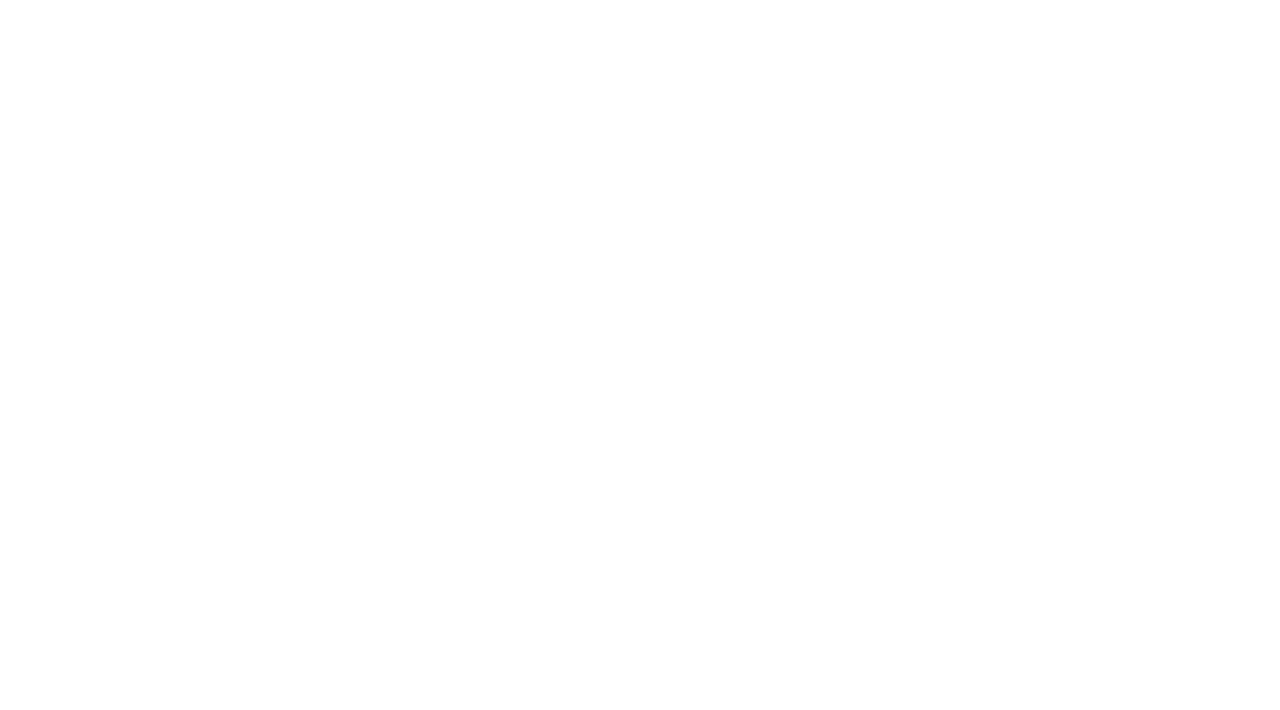
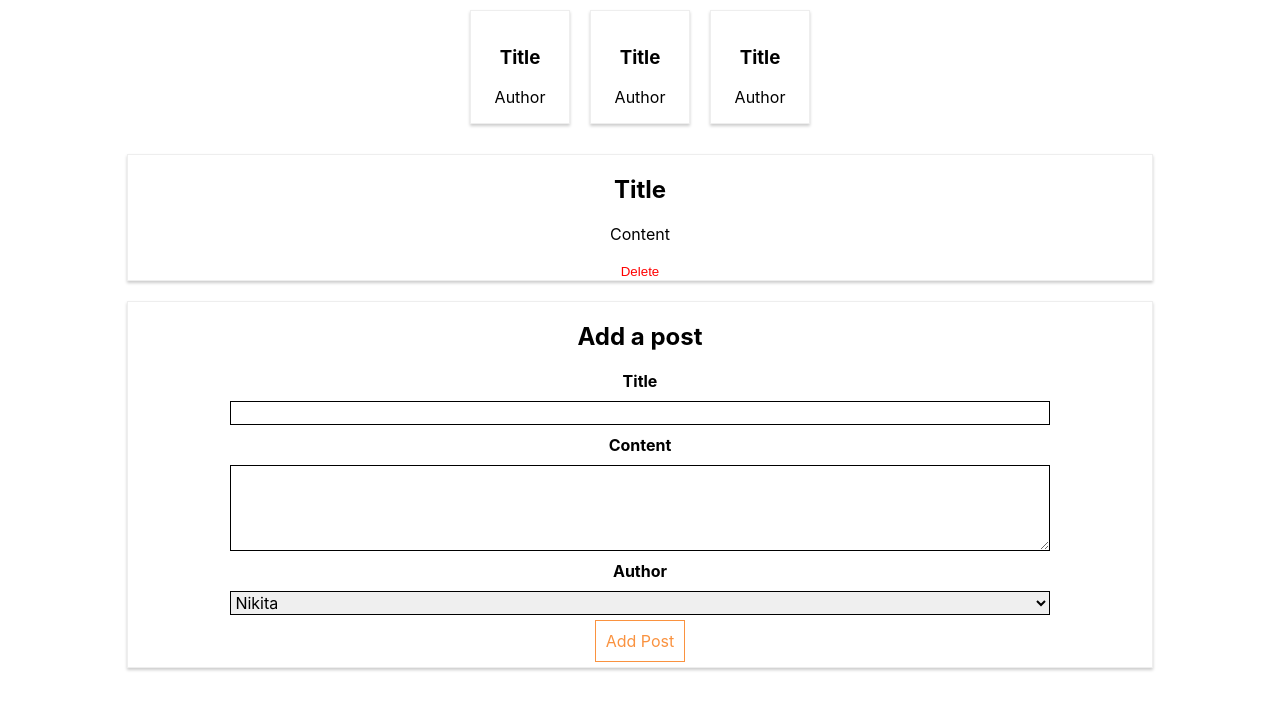
Before and after one commit to nikita-parkhomenko/Blog_React, a React (Create React App) app: page / in a window 1280 px wide. Shown: the top 710 px of the page. Built offline with nearby package versions, Linux system fonts and the light colour scheme; the HTML template or start-up script is replaced by a standard one.

Commit message:
finished UI representation of my Blog

```diff
--- a/src/App.js
+++ b/src/App.js
@@ -1,9 +1,12 @@
 import React from 'react';
 import './App.css';
+
+import Blog from './containers/Blog/Blog';
 
 function App() {
   return (
     <div className="App">
+      <Blog />
     </div>
   );
 }
--- a/src/components/FullPost/FullPost.css
+++ b/src/components/FullPost/FullPost.css
@@ -0,0 +1,38 @@
+.FullPost {
+    width: 80%;
+    margin: 20px auto;
+    border: 1px solid #eee;
+    box-shadow: 0 2px 3px #ccc;
+    text-align: center;
+}
+
+.Edit {
+
+}
+
+.Edit label {
+    display: block;
+    color: grey;
+}
+
+.Edit button {
+    border: none;
+    background-color: transparent;
+    cursor: pointer;
+    outline: none;
+    color: #fa923f;
+}
+
+.Edit button:hover,
+.Edit button:active {
+    color: #521751;
+}
+
+.Edit button.Delete {
+    color: red;
+}
+
+.Edit button.Delete:hover,
+.Edit button.Delete:active {
+    color: darkred;
+}
--- a/src/components/FullPost/FullPost.js
+++ b/src/components/FullPost/FullPost.js
@@ -0,0 +1,23 @@
+import React, { Component } from 'react';
+
+import './FullPost.css';
+
+class FullPost extends Component {
+    render() {
+        let post = <p>Please select a Post</p>;
+
+        post = (
+        <div className="FullPost">
+            <h1>Title</h1>
+            <p>Content</p>
+            <div className="Edit">
+                <button className="Delete">Delete</button>
+            </div>
+        </div>
+
+        )
+        return post;
+    }
+};
+
+export default FullPost;
--- a/src/components/NewPost/NewPost.css
+++ b/src/components/NewPost/NewPost.css
@@ -0,0 +1,42 @@
+.NewPost {
+    width: 80%;
+    margin: 20px auto;
+    border: 1px solid #eee;
+    box-shadow: 0 2px 3px #ccc;
+    text-align: center;
+}
+
+.NewPost label {
+    display: block;
+    margin: 10px auto;
+    text-align: center;
+    font-weight: bold;
+}
+
+.NewPost input,
+.NewPost textarea,
+.NewPost select {
+    display: block;
+    width: 80%;
+    box-sizing: border-box;
+    border: 1px solid black;
+    outline: none;
+    font: inherit;
+    margin: auto;
+}
+
+.NewPost button {
+    margin: 5px 0;
+    padding: 10px;
+    font: inherit;
+    border: 1px solid #fa923f;
+    background-color: transparent;
+    color: #fa923f;
+    cursor: pointer;
+}
+
+.NewPost button:hover,
+.NewPost button:active {
+    color: white;
+    background-color: #fa923f;
+}
--- a/src/components/NewPost/NewPost.js
+++ b/src/components/NewPost/NewPost.js
@@ -0,0 +1,32 @@
+import React, { Component } from 'react'
+
+import './NewPost.css';
+
+class NewPost extends Component {
+
+    state = {
+        title: '',
+        content: '',
+        author: 'Nikita'
+    }
+
+    render() {
+        return (
+            <div className="NewPost">
+                <h1>Add a post</h1>
+                <label>Title</label>
+                <input type="text" value={this.state.title} onChange={ (event) => this.setState({ title: event.target.value })} />
+                <label>Content</label>
+                <textarea rows="4" value={this.state.content} onChange={ (event) => this.setState({ content: event.target.value })} />
+                <label>Author</label>
+                <select value={this.state.author} onChange={ (event) => this.setState({ author: event.target.value })}>
+                    <option value="Nikita">Nikita</option>
+                    <option value="David">David</option>
+                </select>
+                <button>Add Post</button>
+            </div>
+        )
+    }
+};
+
+export default NewPost;
--- a/src/components/Post/Post.css
+++ b/src/components/Post/Post.css
@@ -0,0 +1,20 @@
+.Post {
+    width: 100px;
+    padding: 16px;
+    text-align: center;
+    border: 1px solid #eee;
+    box-shadow: 0 2px 3px #ccc;
+    margin: 10px;
+    box-sizing: border-box;
+    cursor: pointer;
+}
+
+.Post:hover,
+.Post:active {
+    background-color: #C0DDF5;
+}
+
+.Author {
+    margin: 16px 0;
+    color: #ccc;
+}
--- a/src/components/Post/Post.js
+++ b/src/components/Post/Post.js
@@ -0,0 +1,18 @@
+import React, { Component } from 'react';
+
+import './Post.css';
+
+class Post extends Component {
+    render() {
+        return (
+            <article className="Post">
+                <h1 className="Info">Title</h1>
+                <div>
+                    <div className="Title">Author</div>
+                </div>
+            </article>
+        )
+    }
+};
+
+export default Post;
--- a/src/containers/Blog/Blog.css
+++ b/src/containers/Blog/Blog.css
@@ -0,0 +1,7 @@
+.Posts {
+    display: flex;
+    flex-flow: row wrap;
+    justify-content: center;
+    width: 80%;
+    margin: auto;
+}
--- a/src/containers/Blog/Blog.js
+++ b/src/containers/Blog/Blog.js
@@ -0,0 +1,29 @@
+import React, { Component } from 'react';
+
+import './Blog.css';
+import Post from '../../components/Post/Post';
+import FullPost from '../../components/FullPost/FullPost';
+import NewPost from '../../components/NewPost/NewPost';
+
+
+class Blog extends Component {
+    render() {
+        return (
+            <div className="Blog">
+                <section className="Posts">
+                    <Post />
+                    <Post />
+                    <Post />
+                </section>
+                <section>
+                    <FullPost />
+                </section>
+                <section>
+                    <NewPost />
+                </section>
+            </div>
+        )
+    }
+};
+
+export default Blog;
```
